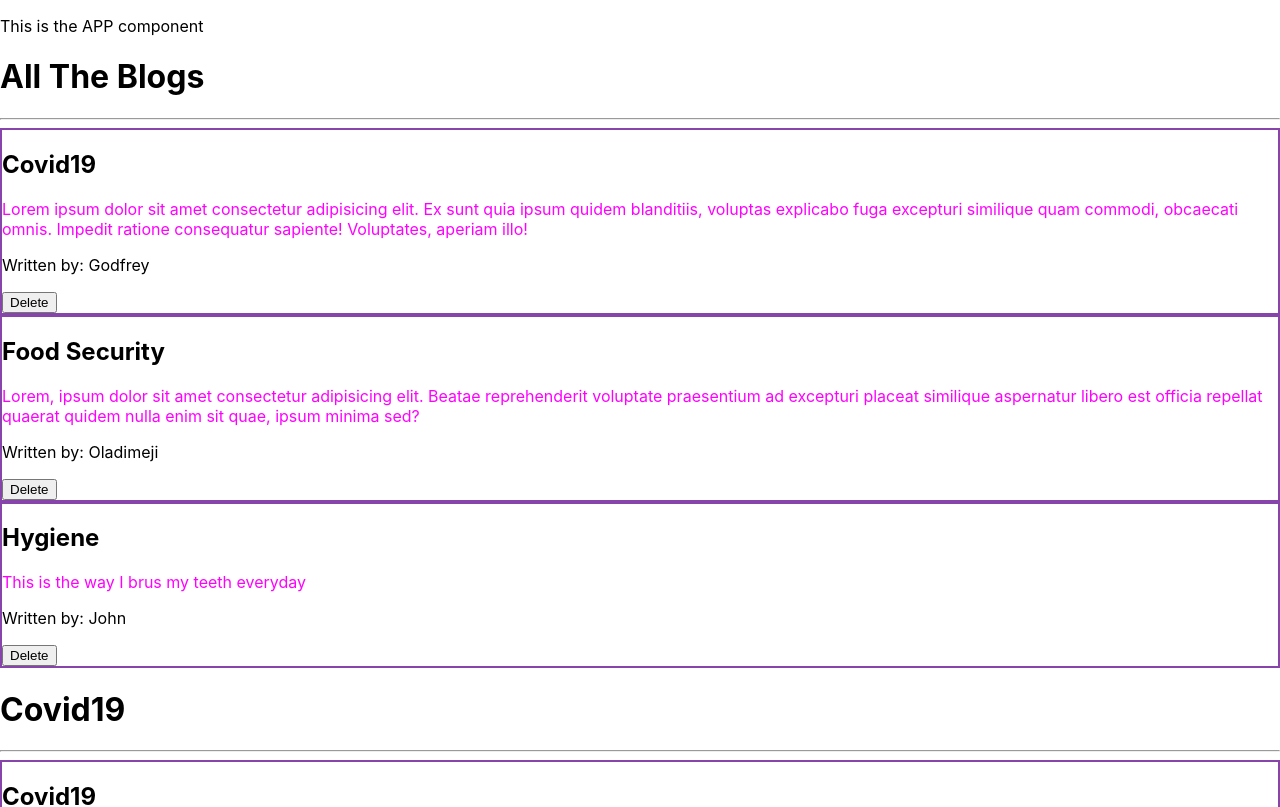
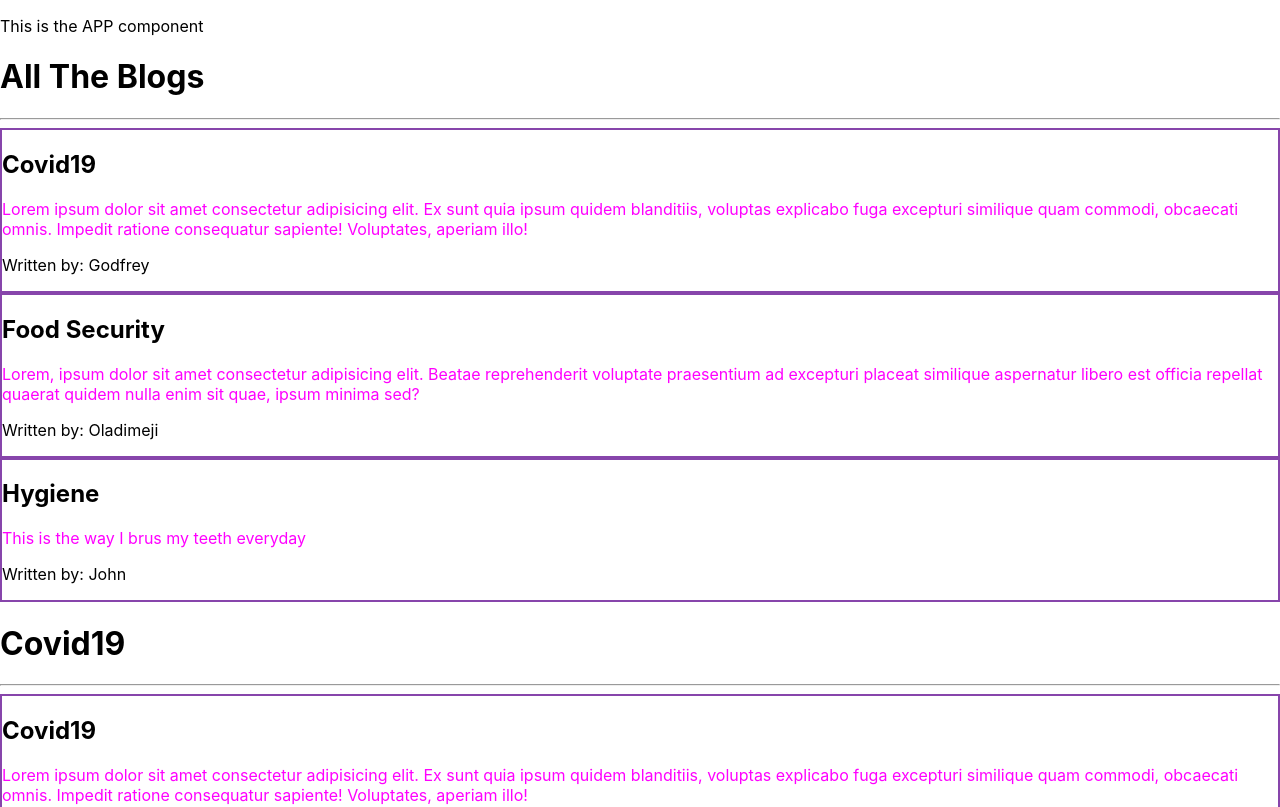
Before and after one commit to Bestbynature/superblog-repo, a React (Create React App) app: page / in a window 1280 px wide. Shown: the top 807 px of the page. Built offline with nearby package versions, Linux system fonts and the light colour scheme; data requests are answered from the project's data file.

Commit message:
Add db dot json file and useEffect to fetch data from the file

```diff
--- /dev/null
+++ b/data/db.json
@@ -0,0 +1,22 @@
+{
+  "blogs":  [
+    {
+      "id": 1,
+      "title": "Covid19",
+      "body": "Lorem ipsum dolor sit amet consectetur adipisicing elit. Ex sunt quia ipsum quidem blanditiis, voluptas explicabo fuga excepturi similique quam commodi, obcaecati omnis. Impedit ratione consequatur sapiente! Voluptates, aperiam illo!",
+      "author": "Godfrey"
+    },
+    {
+      "id": 2,
+      "title": "Food Security",
+      "body": "Lorem, ipsum dolor sit amet consectetur adipisicing elit. Beatae reprehenderit voluptate praesentium ad excepturi placeat similique aspernatur libero est officia repellat quaerat quidem nulla enim sit quae, ipsum minima sed?",
+      "author": "Oladimeji"
+    },
+    {
+      "id": 3,
+      "title": "Hygiene",
+      "body": "This is the way I brus my teeth everyday",
+      "author": "John"
+    }
+  ]
+}
--- a/src/bloglist.js
+++ b/src/bloglist.js
@@ -1,4 +1,4 @@
-const BlogList = ({blogs, title, handleDelete}) => {
+const BlogList = ({blogs, title }) => {
 
 
 
@@ -10,7 +10,6 @@ const BlogList = ({blogs, title, handleDelete}) => {
         <h2>{blog.title}</h2>
         <p className="body">{blog.body}</p>
         <p>Written by: {blog.author}</p>
-        <button onClick={() => handleDelete(blog.id)}>Delete</button>
       </div>
     ))}
     </div>
--- a/src/home.js
+++ b/src/home.js
@@ -1,38 +1,27 @@
-import { useState } from "react";
+import { useEffect, useState } from "react";
 import BlogList from "./bloglist";
 
 const Home = () => {
 
-  const [blogs, setBlogs] = useState([
-    {
-      id: 1,
-      title: "Covid19",
-      body: "Lorem ipsum dolor sit amet consectetur adipisicing elit. Ex sunt quia ipsum quidem blanditiis, voluptas explicabo fuga excepturi similique quam commodi, obcaecati omnis. Impedit ratione consequatur sapiente! Voluptates, aperiam illo!",
-      author: "Godfrey",
-    },
-    {
-      id: 2,
-      title: "Food Security",
-      body: "Lorem, ipsum dolor sit amet consectetur adipisicing elit. Beatae reprehenderit voluptate praesentium ad excepturi placeat similique aspernatur libero est officia repellat quaerat quidem nulla enim sit quae, ipsum minima sed?",
-      author: "Oladimeji",
-    },
-    {
-      id: 3,
-      title: "Hygiene",
-      body: "This is the way I brus my teeth everyday",
-      author: "John",
-    },
-  ]);
+  const [blogs, setBlogs] = useState(null);
+  const [value, setValue] = useState(23)
 
-  const handleDelete = (id) => {
-   const filteredBlogs = blogs.filter((blog)=> blog.id !== id)
-   setBlogs(filteredBlogs)
-  }
+  useEffect(()=>{
+    console.log("use Effect is running now")
+    fetch("http://localhost:8000/blogs")
+    .then((res)=>{
+      return res.json()
+    })
+    .then((data)=>{
+      setBlogs(data)
+    })
+  }, [])
 
   return (
     <>
-      <BlogList blogs={blogs} title="All The Blogs" handleDelete={handleDelete} />
-      <BlogList blogs={blogs.filter((blog) => blog.title === "Covid19")} title="Covid19" />
+      {blogs && <BlogList blogs={blogs} title="All The Blogs" />}
+      {blogs && <BlogList blogs={blogs.filter((blog) => blog.title === "Covid19")} title="Covid19" />}
+      {value}
     </>
   );
 };
```
